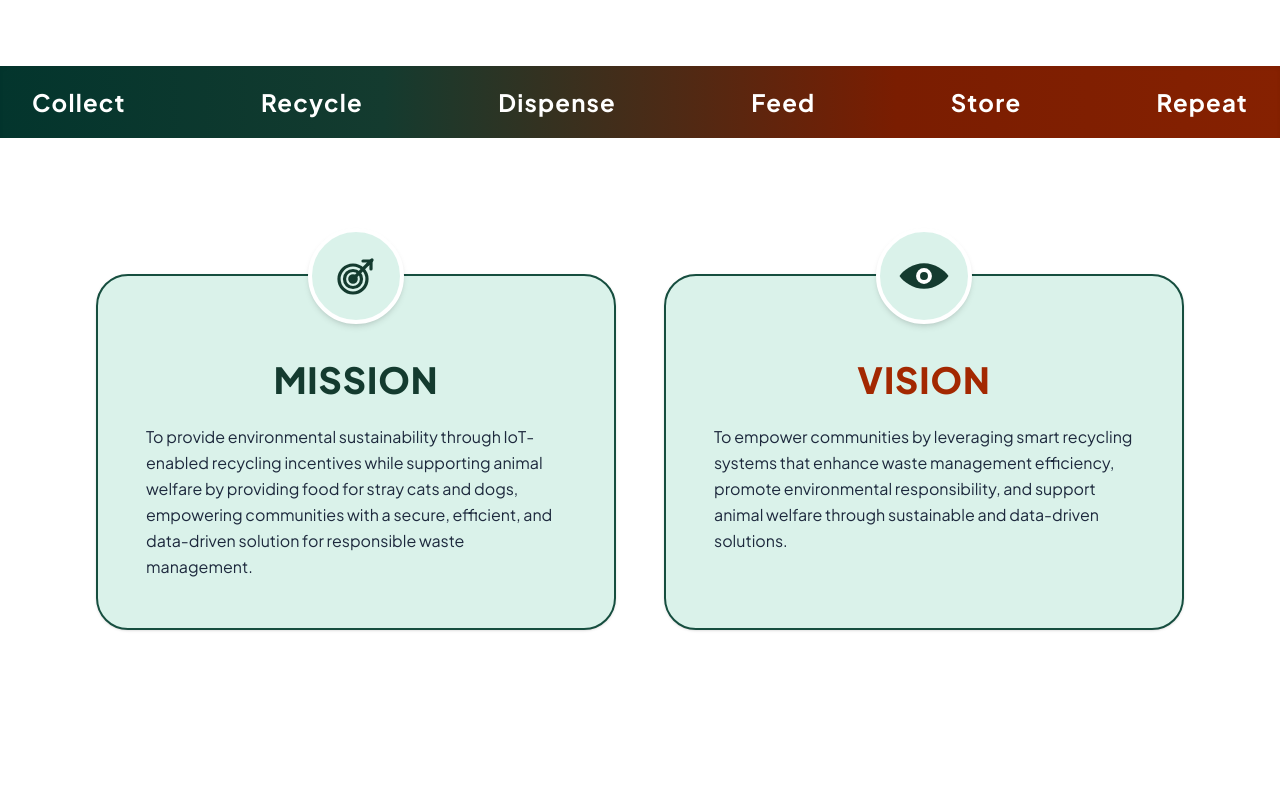
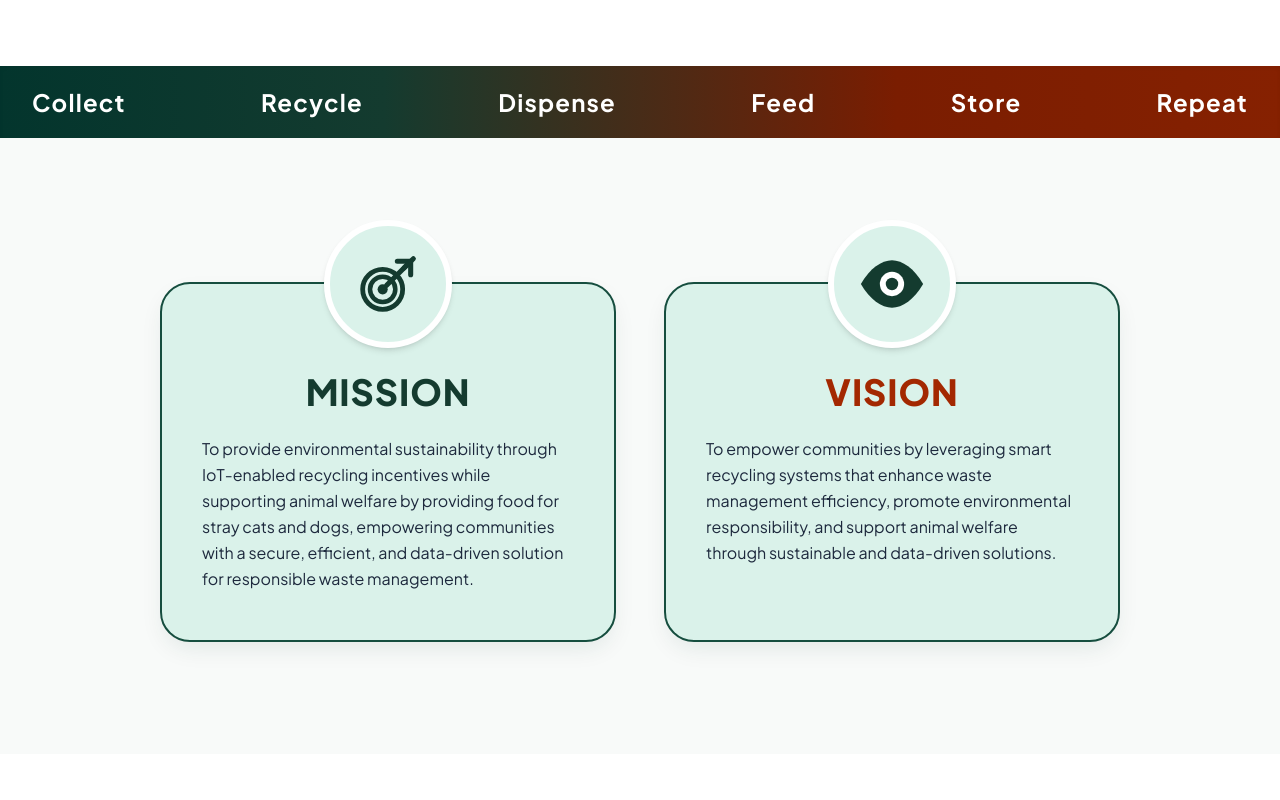
Before and after one commit to Yunisssss/PetCycle2, a Next.js app: page / in a window 1280 px wide. Shown: the part 1400-2200 px from the top of the page. Built offline with nearby package versions, Linux system fonts and the light colour scheme.

Commit message:
mission vission final ui

```diff
--- a/src/components/MissionVision.tsx
+++ b/src/components/MissionVision.tsx
@@ -2,41 +2,71 @@ import React from "react";
 
 export default function MissionVision() {
   return (
-    <section id="mission" className="py-24 sm:py-28 bg-white relative">
-      <div className="max-w-6xl mx-auto px-4 sm:px-6 lg:px-8">
-        <div className="grid grid-cols-1 md:grid-cols-2 gap-10 lg:gap-12 pt-6">
+    <section id="mission" className="py-20 sm:py-28 bg-[#f8faf9] relative">
+      <div className="max-w-5xl mx-auto px-4 sm:px-6 lg:px-8">
+        <div className="grid grid-cols-1 md:grid-cols-2 gap-16 md:gap-8 lg:gap-12 pt-8">
           {/* =============================================================== */}
           {/* MISSION CARD                                                    */}
           {/* =============================================================== */}
-          <div className="relative bg-[#daf2ea] border-[2.5px] border-[#164e3f] rounded-[32px] p-8 sm:p-12 pt-16 sm:pt-20 shadow-sm transition-all duration-300 flex flex-col items-center">
+          <div className="relative bg-[#daf2ea] border-[2.5px] border-[#164e3f] rounded-[30px] px-8 sm:px-10 pt-20 pb-10 sm:pt-22 sm:pb-12 shadow-[0_10px_25px_-5px_rgba(20,59,47,0.1)] flex flex-col items-center">
             {/* Top Floating Circular Badge */}
-            <div className="absolute -top-11 sm:-top-12 left-1/2 -translate-x-1/2 w-22 h-22 sm:w-24 sm:h-24 rounded-full bg-[#daf2ea] border-4 border-white flex items-center justify-center shadow-md">
+            <div className="absolute -top-14 sm:-top-16 left-1/2 -translate-x-1/2 w-28 h-28 sm:w-32 sm:h-32 rounded-full bg-[#daf2ea] border-[6px] border-white flex items-center justify-center shadow-md">
               {/* Target with Arrow SVG */}
               <svg
-                viewBox="0 0 48 48"
+                viewBox="0 0 54 54"
                 fill="none"
-                stroke="#143b2f"
-                strokeWidth="3.2"
-                strokeLinecap="round"
-                strokeLinejoin="round"
-                className="w-11 h-11 sm:w-12 sm:h-12"
+                className="w-16 h-16 sm:w-18 sm:h-18"
               >
-                {/* Outer ring */}
-                <circle cx="21" cy="27" r="14" />
-                {/* Middle ring */}
-                <circle cx="21" cy="27" r="8.5" />
-                {/* Bullseye center dot */}
-                <circle cx="21" cy="27" r="3.2" fill="#143b2f" />
-                {/* Arrow shaft */}
-                <line x1="23.5" y1="24.5" x2="37" y2="11" />
-                {/* Arrow head / fletching */}
-                <path d="M31 9h8v8" />
-                <path d="M36 12l4-4" />
+                {/* Target Outer Ring */}
+                <circle
+                  cx="23"
+                  cy="31"
+                  r="15"
+                  stroke="#143b2f"
+                  strokeWidth="3.6"
+                />
+                {/* Target Middle Ring */}
+                <circle
+                  cx="23"
+                  cy="31"
+                  r="9.5"
+                  stroke="#143b2f"
+                  strokeWidth="3.4"
+                />
+                {/* Target Bullseye Dot */}
+                <circle cx="23" cy="31" r="3.8" fill="#143b2f" />
+                {/* Arrow Shaft piercing toward center */}
+                <line
+                  x1="26"
+                  y1="28"
+                  x2="42"
+                  y2="12"
+                  stroke="#143b2f"
+                  strokeWidth="3.8"
+                  strokeLinecap="round"
+                />
+                {/* Arrow Fletching / Wings */}
+                <path
+                  d="M34 10 L44 10 L44 20"
+                  stroke="#143b2f"
+                  strokeWidth="3.8"
+                  strokeLinecap="round"
+                  strokeLinejoin="round"
+                />
+                <line
+                  x1="39"
+                  y1="15"
+                  x2="46"
+                  y2="8"
+                  stroke="#143b2f"
+                  strokeWidth="3.8"
+                  strokeLinecap="round"
+                />
               </svg>
             </div>
 
             {/* Mission Title (Solid Deep Green) */}
-            <h3 className="text-3xl sm:text-4xl font-extrabold text-[#143b2f] tracking-wide mt-1 mb-5 sm:mb-6 text-center">
+            <h3 className="text-3xl sm:text-4xl font-extrabold text-[#143b2f] tracking-wide mb-5 sm:mb-6 text-center">
               MISSION
             </h3>
 
@@ -53,23 +83,29 @@ export default function MissionVision() {
           {/* =============================================================== */}
           {/* VISION CARD                                                     */}
           {/* =============================================================== */}
-          <div className="relative bg-[#daf2ea] border-[2.5px] border-[#164e3f] rounded-[32px] p-8 sm:p-12 pt-16 sm:pt-20 shadow-sm transition-all duration-300 flex flex-col items-center">
+          <div className="relative bg-[#daf2ea] border-[2.5px] border-[#164e3f] rounded-[30px] px-8 sm:px-10 pt-20 pb-10 sm:pt-22 sm:pb-12 shadow-[0_10px_25px_-5px_rgba(20,59,47,0.1)] flex flex-col items-center">
             {/* Top Floating Circular Badge */}
-            <div className="absolute -top-11 sm:-top-12 left-1/2 -translate-x-1/2 w-22 h-22 sm:w-24 sm:h-24 rounded-full bg-[#daf2ea] border-4 border-white flex items-center justify-center shadow-md">
+            <div className="absolute -top-14 sm:-top-16 left-1/2 -translate-x-1/2 w-28 h-28 sm:w-32 sm:h-32 rounded-full bg-[#daf2ea] border-[6px] border-white flex items-center justify-center shadow-md">
               {/* Eye SVG */}
               <svg
-                viewBox="0 0 48 48"
-                fill="#143b2f"
-                className="w-12 h-12 sm:w-14 sm:h-14"
+                viewBox="0 0 54 54"
+                fill="none"
+                className="w-18 h-18 sm:w-20 sm:h-20"
               >
-                <path d="M24 13C14.5 13 6.3 19 3 24c3.3 5 11.5 11 21 11s17.7-6 21-11c-3.3-5-11.5-11-21-11z" />
-                <circle cx="24" cy="24" r="6.8" fill="white" />
-                <circle cx="24" cy="24" r="3.4" fill="#143b2f" />
+                {/* Almond eye shape */}
+                <path
+                  d="M6 27C12 16.5 20 11 27 11C34 11 42 16.5 48 27C42 37.5 34 43 27 43C20 43 12 37.5 6 27Z"
+                  fill="#143b2f"
+                />
+                {/* White iris */}
+                <circle cx="27" cy="27" r="8.2" fill="white" />
+                {/* Dark Pupil */}
+                <circle cx="27" cy="27" r="4.2" fill="#143b2f" />
               </svg>
             </div>
 
             {/* Vision Title (Solid Brand Rust Orange) */}
-            <h3 className="text-3xl sm:text-4xl font-extrabold text-[#A32801] tracking-wide mt-1 mb-5 sm:mb-6 text-center">
+            <h3 className="text-3xl sm:text-4xl font-extrabold text-[#A32801] tracking-wide mb-5 sm:mb-6 text-center">
               VISION
             </h3>
 
```
